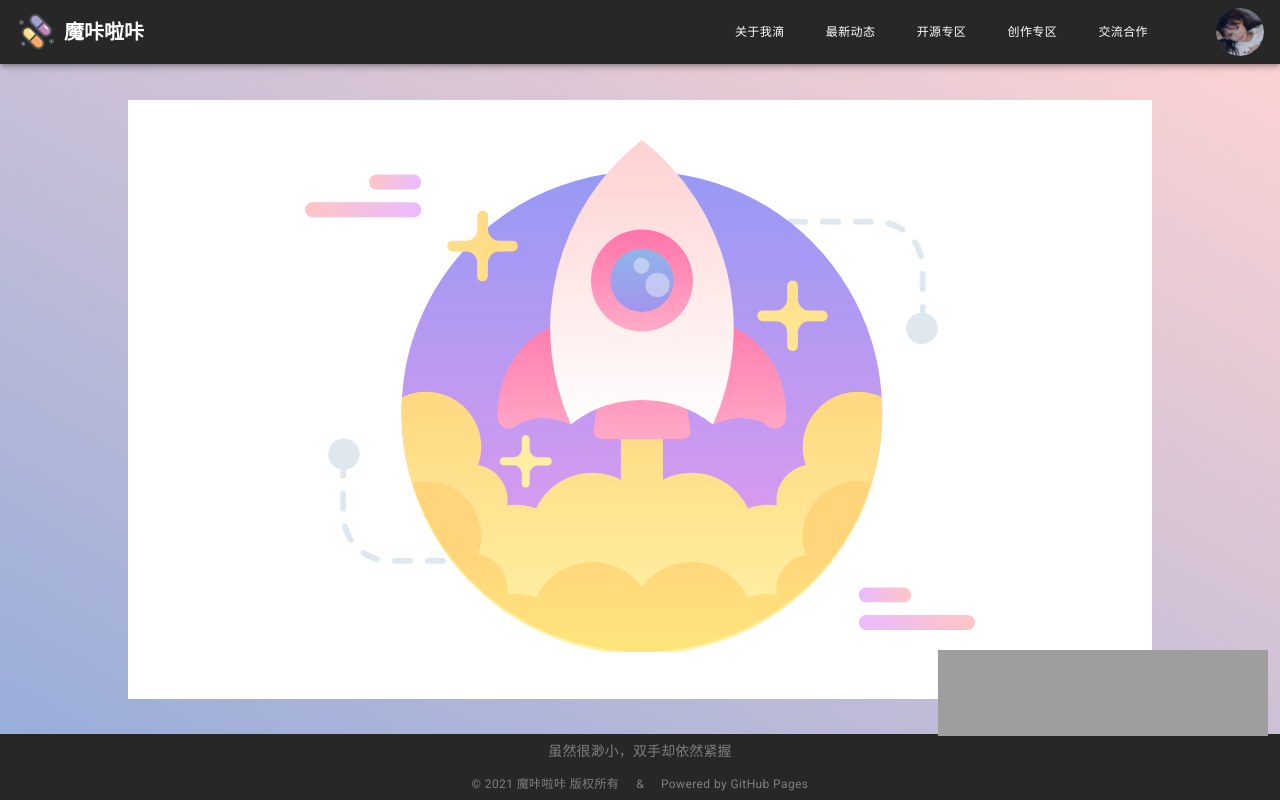
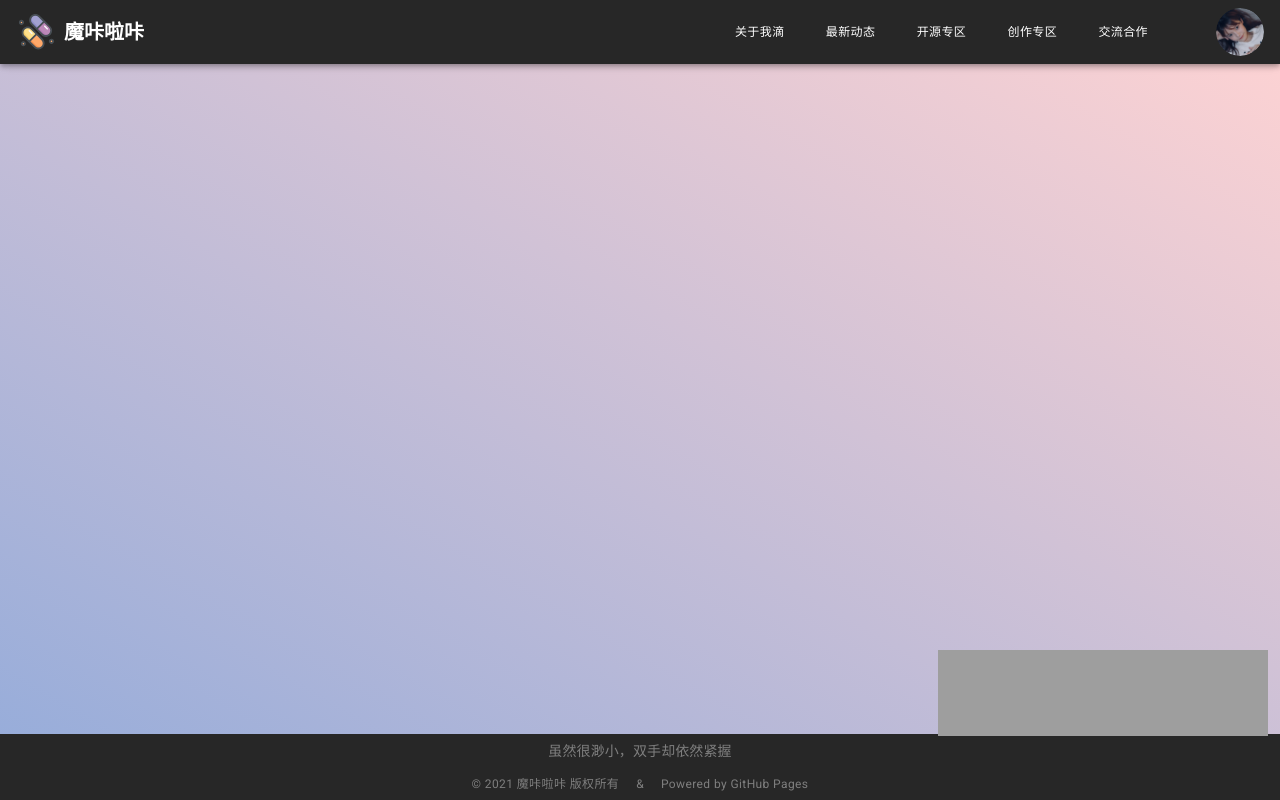
Before and after one commit to ggdream/site, a Vue app: page / in a window 1280 px wide. Built offline with nearby package versions, Linux system fonts and the light colour scheme; grey boxes are pictures that could not be loaded.

Commit message:
Vuepress生成博客

```diff
--- a/package.json
+++ b/package.json
@@ -6,6 +6,7 @@
     "serve": "vue-cli-service serve",
     "build": "vue-cli-service build",
     "lint": "vue-cli-service lint",
+    "prebuild": "cd ./blog && npm run docs:build",
     "postbuild": "cd ./dist && git init && git add . && git commit -m \"更新了\" && git remote add origin https://github.com/ggdream/ggdream.github.io.git && git push -f origin master",
     "major": "npm version major -m \"升级主版本号至%s\" && git push origin --tags && npm run build",
     "minor": "npm version minor -m \"升级次版本号至%s\" && git push origin --tags && npm run build",
@@ -14,15 +15,12 @@
   "dependencies": {
     "axios": "^0.21.1",
     "core-js": "^3.6.5",
-    "swiper": "^5.4.5",
     "vue": "^2.6.11",
-    "vue-awesome-swiper": "^4.1.1",
     "vue-router": "^3.2.0",
     "vuetify": "^2.4.0",
     "vuex": "^3.4.0"
   },
   "devDependencies": {
-    "@types/swiper": "^5.4.2",
     "@typescript-eslint/eslint-plugin": "^4.18.0",
     "@typescript-eslint/parser": "^4.18.0",
     "@vue/cli-plugin-babel": "~4.5.0",
--- a/src/App.vue
+++ b/src/App.vue
@@ -50,11 +50,13 @@ export default Vue.extend({
 .fade-enter-active,
 .fade-leave-active {
   transition: opacity 0.5s;
+  background: linear-gradient(30deg, #98adda, #fcd2d3);
 }
 
 .fade-enter,
 .fade-leave-to {
   opacity: 0;
+  background: linear-gradient(30deg, #98adda, #fcd2d3);
 }
 
 .music {
--- a/src/router/index.ts
+++ b/src/router/index.ts
@@ -1,5 +1,5 @@
 import Vue from 'vue'
-import VueRouter from 'vue-router'
+import VueRouter, {Route, NavigationGuardNext} from 'vue-router'
 import routes from './routes'
 
 Vue.use(VueRouter)
@@ -10,4 +10,12 @@ const router = new VueRouter({
   routes
 })
 
+router.beforeEach((to: Route, from: Route, next: NavigationGuardNext)=>{
+    if (to.path === '/create' || to.path == '/open') {
+        window.open('/x/')
+        return;
+    }
+    next()
+})
+
 export default router
--- a/src/views/home/Home.vue
+++ b/src/views/home/Home.vue
@@ -1,47 +1,14 @@
 <template>
   <div class="home">
-    <swiper class="swiper" :options="swiperOption">
-      <swiper-slide v-for="(item, idx) in items" :key="idx"
-        ><show-img :url="`/images/insert/${idx + 1}.svg`"
-      /></swiper-slide>
-    </swiper>
+
   </div>
 </template>
 
 <script lang="ts">
 import Vue from 'vue'
-import ShowImg from './Show.vue'
-import {
-  Swiper as SwiperClass,
-  Pagination,
-  Mousewheel,
-  Autoplay,
-} from 'swiper/js/swiper.esm'
-import getAwesomeSwiper from 'vue-awesome-swiper/dist/exporter'
-import 'swiper/css/swiper.css'
-
-SwiperClass.use([Pagination, Mousewheel, Autoplay])
-const { Swiper, SwiperSlide } = getAwesomeSwiper(SwiperClass)
 
 export default Vue.extend({
   name: 'Home',
-  components: {
-    Swiper,
-    SwiperSlide,
-    ShowImg,
-  },
-  data() {
-    return {
-      swiperOption: {
-        loop: true,
-        autoplay: {
-          delay: 2000,
-          disableOnInteraction: false,
-        },
-      },
-      items: ['a', 'b'],
-    }
-  },
 })
 </script>
 
@@ -52,9 +19,5 @@ export default Vue.extend({
   justify-content: center;
   align-items: center;
   background: linear-gradient(30deg, #98adda, #fcd2d3);
-  .swiper {
-    width: 80%;
-    background-color: #fff;
-  }
 }
 </style>
--- a/src/views/home/Show.vue
+++ /dev/null
@@ -1,25 +0,0 @@
-<template>
-<img :src="url" alt="" class="show">
-</template>
-
-<script lang="ts">
-import Vue from "vue"
-
-export default Vue.extend({
-    name: 'Show',
-    props: {
-        url: {
-            type: String,
-            required: true,
-        }
-    }
-})
-</script>
-
-<style scoped lang="scss">
-.show {
-    width: 100%;
-    height: 64vh;
-    margin: 5vh 0;
-}
-</style>
```
Also changed, not shown: 11 other files (tests, documents, lock files or other folders).
